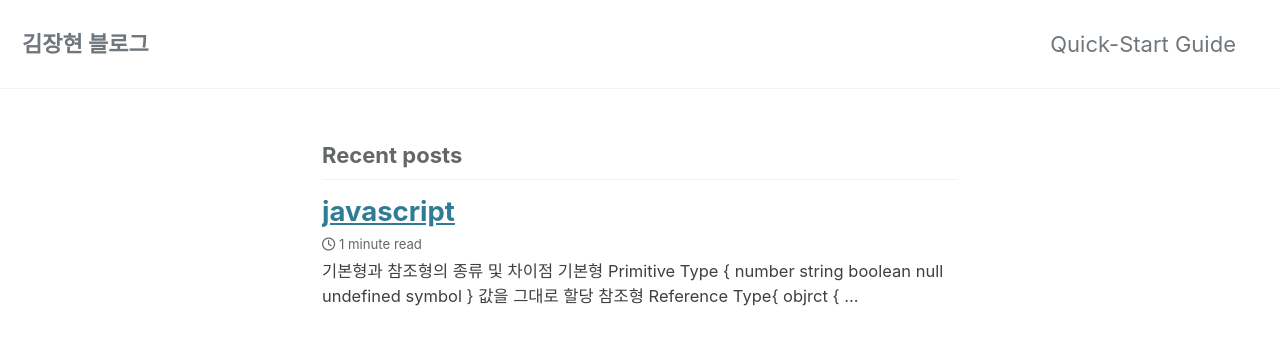
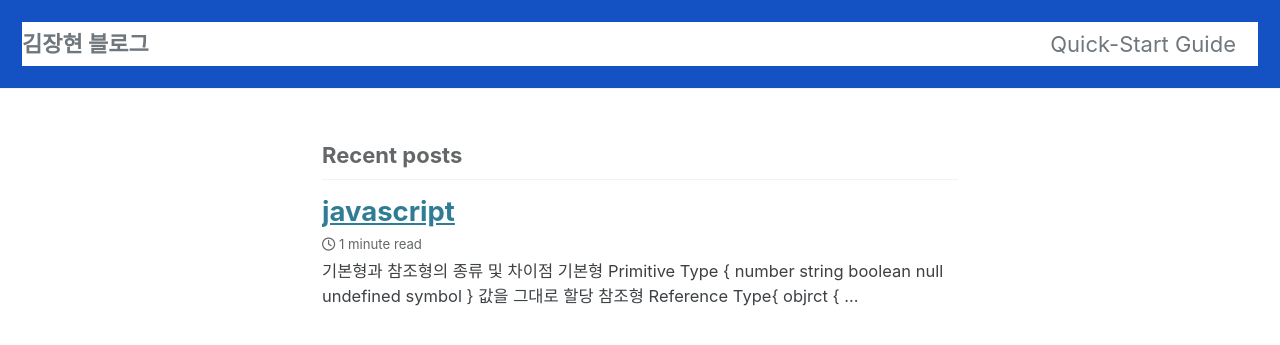
Before and after one commit to JANGHYUNn/blog, a Jekyll site: the page built from index.html, in a window 1280 px wide and 900 px high. Shown: the top 345 px of the window. Built offline with Jekyll 4.4.1, drawn with Linux system fonts in a browser that asks for light colours; cached includes are drawn as plain includes; nearby versions of some CDN libraries; the list of posts is cut into pages by our own code.

Commit message:
css 수정

```diff
--- a/_sass/minimal-mistakes/_masthead.scss
+++ b/_sass/minimal-mistakes/_masthead.scss
@@ -10,6 +10,7 @@
   -webkit-animation-delay: 0.15s;
   animation-delay: 0.15s;
   z-index: 20;
+  background-color: rgb(20, 81, 194);
 
   &__inner-wrap {
     @include clearfix;
```
